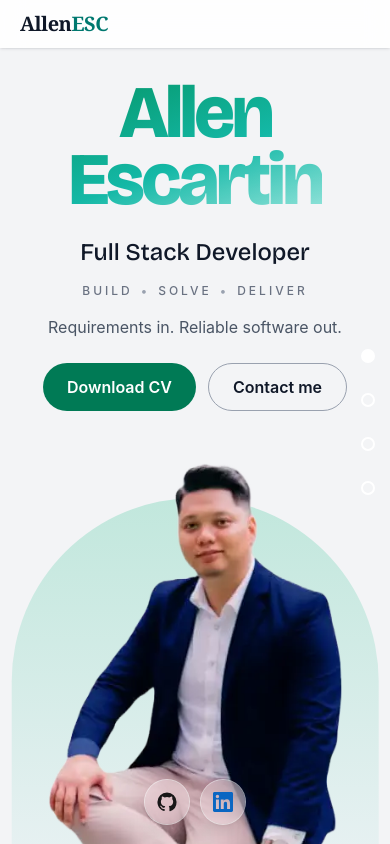
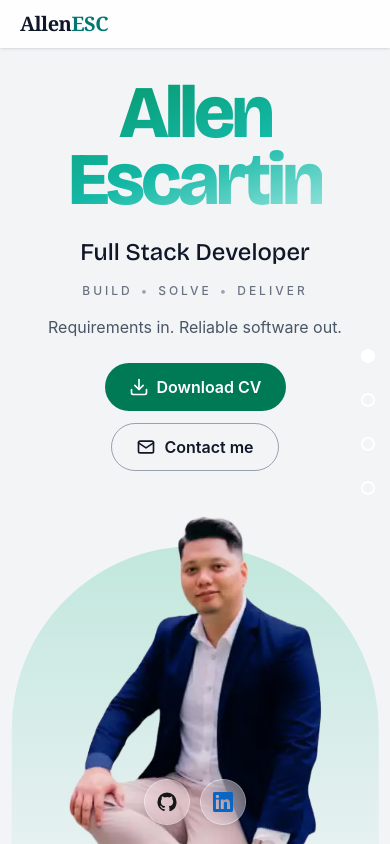
Before and after one commit to jjescartin/portfolio-hub, a React (Vite) app: page / in a window 390 px wide. Built offline with nearby package versions, Linux system fonts and the light colour scheme.

Commit message:
icon updates

```diff
--- a/src/components/Contact.tsx
+++ b/src/components/Contact.tsx
@@ -15,6 +15,39 @@ const GitHubIcon = () => (
 const LinkedInIcon = () => (
   <svg viewBox="0 0 24 24" fill="currentColor" className="h-6 w-6" aria-hidden="true">
     <path d="M20.447 20.452h-3.554v-5.569c0-1.328-.027-3.037-1.852-3.037-1.853 0-2.136 1.445-2.136 2.939v5.667H9.351V9h3.414v1.561h.046c.477-.9 1.637-1.85 3.37-1.85 3.601 0 4.267 2.37 4.267 5.455v6.286zM5.337 7.433c-1.144 0-2.063-.926-2.063-2.065 0-1.138.92-2.063 2.063-2.063 1.14 0 2.064.925 2.064 2.063 0 1.139-.925 2.065-2.064 2.065zm1.782 13.019H3.555V9h3.564v11.452zM22.225 0H1.771C.792 0 0 .774 0 1.729v20.542C0 23.227.792 24 1.771 24h20.451C23.2 24 24 23.227 24 22.271V1.729C24 .774 23.2 0 22.222 0h.003z" />
+  </svg>
+)
+
+const EnvelopeIcon = () => (
+  <svg
+    viewBox="0 0 24 24"
+    fill="none"
+    stroke="currentColor"
+    strokeWidth="2"
+    strokeLinecap="round"
+    strokeLinejoin="round"
+    className="size-5 shrink-0"
+    aria-hidden="true"
+  >
+    <rect x="3" y="5" width="18" height="14" rx="2" />
+    <path d="m3 7 9 6 9-6" />
+  </svg>
+)
+
+const DownloadIcon = () => (
+  <svg
+    viewBox="0 0 24 24"
+    fill="none"
+    stroke="currentColor"
+    strokeWidth="2"
+    strokeLinecap="round"
+    strokeLinejoin="round"
+    className="size-5 shrink-0"
+    aria-hidden="true"
+  >
+    <path d="M12 3v12" />
+    <path d="m7 10 5 5 5-5" />
+    <path d="M21 15v4a2 2 0 0 1-2 2H5a2 2 0 0 1-2-2v-4" />
   </svg>
 )
 
@@ -56,15 +89,17 @@ export default function ContactPanel() {
         <div className="mt-8 flex w-full max-w-xs flex-col gap-3 sm:max-w-none sm:flex-row sm:justify-center md:mt-10 md:gap-4">
           <a
             href={MAILTO}
-            className="rounded-full bg-teal-400 px-6 py-3 font-semibold text-neutral-950 transition hover:bg-teal-300 md:px-8 md:py-4 md:text-lg"
+            className="inline-flex items-center justify-center gap-2 rounded-full bg-teal-400 px-6 py-3 font-semibold text-neutral-950 transition hover:bg-teal-300 md:px-8 md:py-4 md:text-lg"
           >
-            Email me
+            <EnvelopeIcon />
+            Contact me
           </a>
           <a
             href={CV_URL}
             download
-            className="rounded-full border border-white/20 px-6 py-3 font-semibold transition hover:border-teal-400 hover:text-teal-400 md:px-8 md:py-4 md:text-lg"
+            className="inline-flex items-center justify-center gap-2 rounded-full border border-white/20 px-6 py-3 font-semibold transition hover:border-teal-400 hover:text-teal-400 md:px-8 md:py-4 md:text-lg"
           >
+            <DownloadIcon />
             Download CV
           </a>
         </div>
--- a/src/components/Hero.tsx
+++ b/src/components/Hero.tsx
@@ -111,14 +111,41 @@ export default function Hero({
             <a
               href={cvHref}
               download
-              className="inline-flex h-12 items-center justify-center rounded-full bg-emerald-700 px-6 text-base font-semibold text-white transition-colors hover:bg-emerald-800 focus-visible:outline-2 focus-visible:outline-offset-2 focus-visible:outline-emerald-600 dark:bg-emerald-400 dark:text-gray-950 dark:hover:bg-emerald-300"
+              className="inline-flex h-12 items-center justify-center rounded-full bg-emerald-700 px-6 text-base font-semibold text-white transition-colors hover:bg-emerald-800 focus-visible:outline-2 focus-visible:outline-offset-2 focus-visible:outline-emerald-600 dark:bg-emerald-400 dark:text-gray-950 dark:hover:bg-emerald-300 gap-2"
             >
+              <svg
+                aria-hidden="true"
+                viewBox="0 0 24 24"
+                fill="none"
+                stroke="currentColor"
+                strokeWidth="2"
+                strokeLinecap="round"
+                strokeLinejoin="round"
+                className="size-5 shrink-0"
+              >
+                <path d="M12 3v12" />
+                <path d="m7 10 5 5 5-5" />
+                <path d="M21 15v4a2 2 0 0 1-2 2H5a2 2 0 0 1-2-2v-4" />
+              </svg>
               Download CV
             </a>
             <a
               href={`mailto:${email}?subject=${encodeURIComponent("Hello Allen")}`}
-              className="inline-flex h-12 items-center justify-center rounded-full border border-gray-400 px-6 text-base font-semibold text-gray-900 transition-colors hover:bg-gray-200 focus-visible:outline-2 focus-visible:outline-offset-2 focus-visible:outline-emerald-600 dark:border-gray-600 dark:text-gray-100 dark:hover:bg-gray-800"
+              className="inline-flex h-12 items-center justify-center rounded-full border border-gray-400 px-6 text-base font-semibold text-gray-900 transition-colors hover:bg-gray-200 focus-visible:outline-2 focus-visible:outline-offset-2 focus-visible:outline-emerald-600 dark:border-gray-600 dark:text-gray-100 dark:hover:bg-gray-800 gap-2"
             >
+              <svg
+                aria-hidden="true"
+                viewBox="0 0 24 24"
+                fill="none"
+                stroke="currentColor"
+                strokeWidth="2"
+                strokeLinecap="round"
+                strokeLinejoin="round"
+                className="size-5 shrink-0"
+              >
+                <rect x="3" y="5" width="18" height="14" rx="2" />
+                <path d="m3 7 9 6 9-6" />
+              </svg>
               Contact me
             </a>
           </div>
--- a/src/components/Nav.tsx
+++ b/src/components/Nav.tsx
@@ -16,7 +16,7 @@ export default function Nav({ current, onSelect }: NavProps) {
 
   const allen = dark ? "text-white" : "text-gray-900 dark:text-white"
   const esc = dark ? "text-teal-400" : "text-teal-700 dark:text-teal-400"
-  const linkActive = dark ? "text-teal-400" : "text-teal-700 dark:text-teal-400"
+  const linkActive = dark ? "text-teal-400 bg-gray-700" : "text-teal-700 dark:text-teal-400 bg-gray-200"
   const linkIdle = dark
     ? "text-white/60 hover:text-white"
     : "text-gray-900/60 hover:text-gray-900 dark:text-white/60 dark:hover:text-white"
@@ -37,7 +37,7 @@ export default function Nav({ current, onSelect }: NavProps) {
         <span className={`${esc} ${fade}`}>ESC</span>
       </button>
 
-      <nav aria-label="Primary" className="pointer-events-auto hidden gap-8 md:flex">
+      <nav aria-label="Primary" className="pointer-events-auto hidden md:flex h-full">
         {SECTIONS.slice(1).map((section, i) => {
           const index = i + 1
           const active = current === index
@@ -47,7 +47,7 @@ export default function Nav({ current, onSelect }: NavProps) {
               type="button"
               onClick={() => onSelect(index)}
               aria-current={active ? "page" : undefined}
-              className={`${fade} cursor-pointer text-base font-medium focus-visible:outline-2 focus-visible:outline-offset-4 focus-visible:outline-teal-500 ${
+              className={`${fade} cursor-pointer text-base font-medium focus-visible:outline-2 focus-visible:outline-offset-4 focus-visible:outline-teal-500 px-4 ${
                 active ? linkActive : linkIdle
               }`}
             >
--- a/src/components/Projects.tsx
+++ b/src/components/Projects.tsx
@@ -5,6 +5,7 @@ type Project = {
   subtitle: string;
   description: string;
   stack: string[];
+  caseStudyUrl: string;
   demoUrl: string;
   githubUrl: string;
   screenshot?: string;
@@ -17,6 +18,7 @@ const projects: Project[] = [
     description:
       "A task management application built with Laravel, React, and TypeScript.",
     stack: ["Laravel", "React", "TypeScript", "SQLite", "Tailwind CSS"],
+    caseStudyUrl: "https://github.com/jjescartin/ESCend/blob/main/CASE_STUDY.md",
     demoUrl: "https://escend.onrender.com/", // TODO: live demo URL
     githubUrl: "https://github.com/jjescartin/ESCend", // TODO: GitHub repo URL
     screenshot: "/ESC.jpg", // TODO: e.g. "/escend-mobile.png" (put the image in /public)
@@ -152,13 +154,15 @@ export default function ProjectsPanel() {
 
             {/* Buttons: stacked on mobile, one row on desktop (end of the Z, bottom-left of the text) */}
             <div className="flex flex-col gap-2 pt-2 md:flex-row md:flex-wrap md:items-center md:gap-3 md:pt-3">
-              <button
-                type="button"
+              <a
+                href={project.caseStudyUrl}
+                target="_blank"
+                rel="noreferrer"
                 className="flex items-center justify-center gap-2 rounded-full bg-emerald-700 px-4 py-2 text-sm font-semibold text-white transition hover:bg-teal-400 md:px-6 md:py-3 md:text-base"
               >
                 <DocIcon />
                 View Case Study
-              </button>
+              </a>
               <div className="grid grid-cols-2 gap-2 md:contents">
                 <a
                   href={project.demoUrl}
--- a/src/components/WorkExperience.tsx
+++ b/src/components/WorkExperience.tsx
@@ -5,6 +5,41 @@ import { ROLE_PROFILES } from '../data/roles'
 import { useRoleKey } from '../hooks/useRoles'
 
 const LABELS: Record<Category, string> = { backend: 'Backend', frontend: 'Frontend', tools: 'Tools' }
+
+function CategoryIcon({ cat }: { cat: Category }) {
+  return (
+    <svg
+      aria-hidden="true"
+      viewBox="0 0 24 24"
+      fill="none"
+      stroke="currentColor"
+      strokeWidth="2"
+      strokeLinecap="round"
+      strokeLinejoin="round"
+      className={`size-5 shrink-0 ${ICON_STYLES[cat]}`}
+    >
+      {cat === 'backend' && (
+        <>
+          <rect x="3" y="3" width="18" height="7" rx="2" />
+          <rect x="3" y="14" width="18" height="7" rx="2" />
+          <path d="M7 6.5h.01" />
+          <path d="M7 17.5h.01" />
+        </>
+      )}
+      {cat === 'frontend' && (
+        <>
+          <rect x="3" y="4" width="18" height="16" rx="2" />
+          <path d="M3 9h18" />
+          <path d="M6.5 6.5h.01" />
+          <path d="M9.5 6.5h.01" />
+        </>
+      )}
+      {cat === 'tools' && (
+        <path d="M14.7 6.3a1 1 0 0 0 0 1.4l1.6 1.6a1 1 0 0 0 1.4 0l3.77-3.77a6 6 0 0 1-7.94 7.94l-6.91 6.91a2.12 2.12 0 0 1-3-3l6.91-6.91a6 6 0 0 1 7.94-7.94l-3.76 3.76z" />
+      )}
+    </svg>
+  )
+}
 
 const CATEGORY_OF: Record<string, Category> = {}
 for (const c of COMPANIES) {
@@ -15,11 +50,18 @@ for (const c of COMPANIES) {
 
 // Full class names, so Tailwind can see them
 const TAG_STYLES: Record<Category, string> = {
-  backend: 'border-sky-500/50 bg-sky-500/15',
-  frontend: 'border-violet-500/50 bg-violet-500/15',
+  backend: 'border-violet-500/50 bg-violet-500/15',
+  frontend: 'border-rose-500/50 bg-rose-500/15',
   tools: 'border-amber-500/50 bg-amber-500/15',
 }
+
 const TAG_DEFAULT = 'border-current/25'
+
+const ICON_STYLES: Record<Category, string> = {
+  backend: 'text-violet-600 dark:text-violet-400',
+  frontend: 'text-rose-600 dark:text-rose-400',
+  tools: 'text-amber-700 dark:text-amber-400',
+}
 
 // Matches Tailwind's `md` breakpoint (the nav bar and the other panels switch here too)
 const DESKTOP_QUERY = '(min-width: 768px)'
@@ -109,7 +151,10 @@ function SkillsContent({ roleKey }: { roleKey: string }) {
           return (
             <div key={cat} className={`rounded-lg border ${i === 0 ? 'border-emerald-500/60' : 'border-current/15'}`}>
               {isDesktop ? (
-                <div className="px-5 py-4 text-lg font-semibold">{LABELS[cat]}</div>
+                <div className="flex items-center gap-2 px-5 py-4 text-lg font-semibold">
+                  <CategoryIcon cat={cat} />
+                  {LABELS[cat]}
+                </div>
               ) : (
                 <button
                   type="button"
@@ -117,7 +162,10 @@ function SkillsContent({ roleKey }: { roleKey: string }) {
                   onClick={() => setPicked(open === cat ? 'none' : cat)}
                   className="flex w-full items-center justify-between px-4 py-3 font-semibold"
                 >
-                  {LABELS[cat]}
+                  <span className="flex items-center gap-2">
+                    <CategoryIcon cat={cat} />
+                    {LABELS[cat]}
+                  </span>
                   <span aria-hidden className="opacity-50">{expanded ? '−' : '+'}</span>
                 </button>
               )}
```
